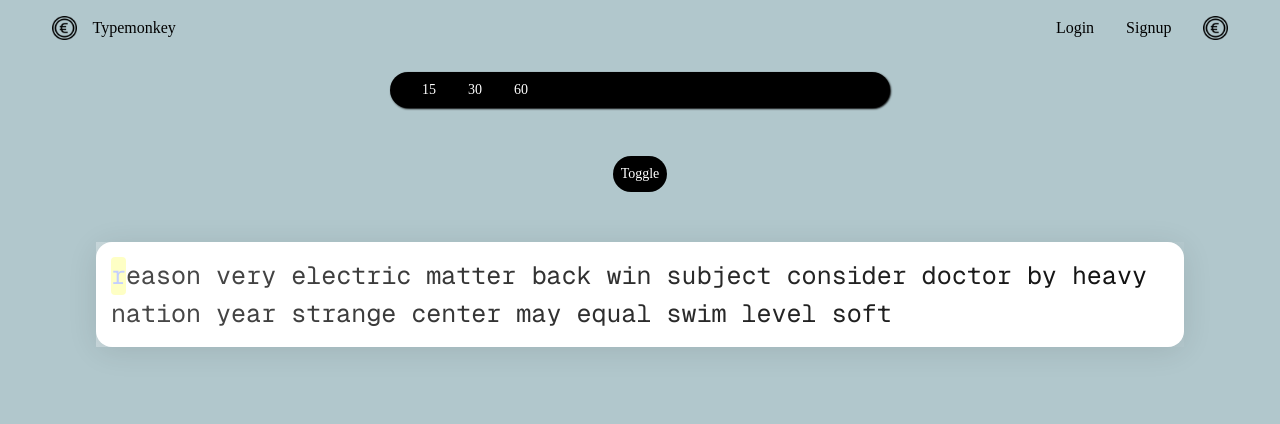
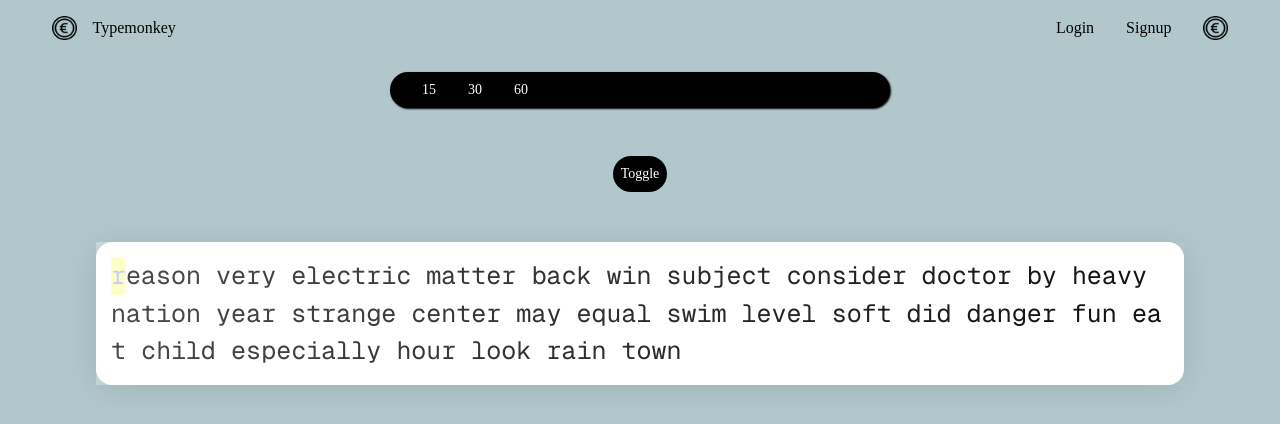
Before and after one commit to Mat-hew-24/typing-test-app, a Next.js app: page / in a window 1280 px wide. Shown: the top 424 px of the page. Built offline with nearby package versions, Linux system fonts and the light colour scheme.

Commit message:
other changes

```diff
--- a/app/components/typingBox.tsx
+++ b/app/components/typingBox.tsx
@@ -12,7 +12,7 @@ function getRandomString(len: number) {
   }).join(" ");
 }
 
-const targetText = getRandomString(20);
+const targetText = getRandomString(30);
 
 export default function TypingBox() {
   const [userInput, setUserInput] = useState("");
```
